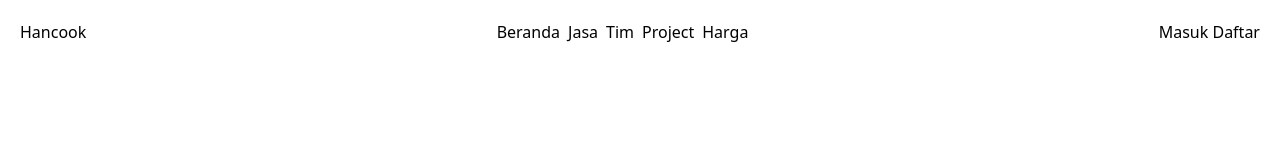
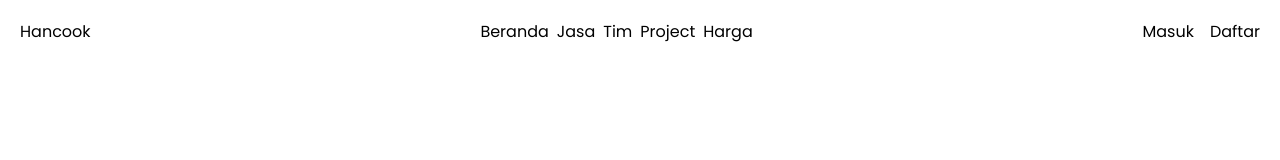
Before and after one commit to Mezzky/hancook, a website: page index.html in a window 1280 px wide. Drawn offline with Linux system fonts and the light colour scheme.

Commit message:
add asset

```diff
--- a/public/index.html
+++ b/index.html
@@ -8,7 +8,8 @@
     <title>Hancook</title>
 </head>
 
-<body>
+<body class="overflow-x-hidden font-poppins">
+    <!-- HEADER -->
     <header class="flex w-full fixed justify-between items-center p-5">
         <h2 class="">Hancook</h2>
         <nav>
@@ -20,12 +21,13 @@
                 <li><a href="#">Harga</a></li>
             </ul>
         </nav>
-        <div class="button">
+        <div class="flex items-center gap-4">
             <button class="masuk">Masuk</button>
             <button class="daftar">Daftar</button>
         </div>
     </header>
 
+    <!-- HOME -->
 </body>
 
 </html>
--- a/package.json
+++ b/package.json
@@ -5,7 +5,7 @@
   "main": "script.js",
   "scripts": {
     "test": "echo \"Error: no test specified\" && exit 1",
-    "build": "npx tailwindcss -i ./src/input.css -o ./public/CSS/output.css --watch"
+    "build": "npx tailwindcss -i ./src/input.css -o ./CSS/output.css --watch"
   },
   "repository": {
     "type": "git",
@@ -19,6 +19,7 @@
   },
   "homepage": "https://github.com/Mezzky/hancook#readme",
   "dependencies": {
+    "postcss": "^8.4.18",
     "tailwindcss": "^3.1.8"
   }
 }
--- a/tailwind.config.js
+++ b/tailwind.config.js
@@ -1,6 +1,6 @@
 /** @type {import('tailwindcss').Config} */
 module.exports = {
-  content: ['./public/**/*.{html,js}'],
+  content: ['index.html'],
   theme: {
     screens: {
       'sm': '320px',
@@ -15,10 +15,11 @@ module.exports = {
         poppins: 'Poppins'
       },
       colors: {
-        primary: '#000F92',
-        secondary: '#404BA9',
-        btn: '#4355FC',
-        shape: '#C4E3FF',
+        box: 'rgba(120, 120, 120, 0.2)',
+        paragraf: '#787878',
+        main: '#500DE0',
+        boxborder: '#4D4D4D',
+        bg: '#212027',
       },
     },
   },
```
Also changed, not shown: CSS/output.css, CSS/style.css (renamed from public/CSS/style.css), JS/script.js (added), src/img/Dewata Island.png (added), src/img/Pesona Indonesia.png (added), src/img/Web Developer _ Tools.png (added), 1 other file.
